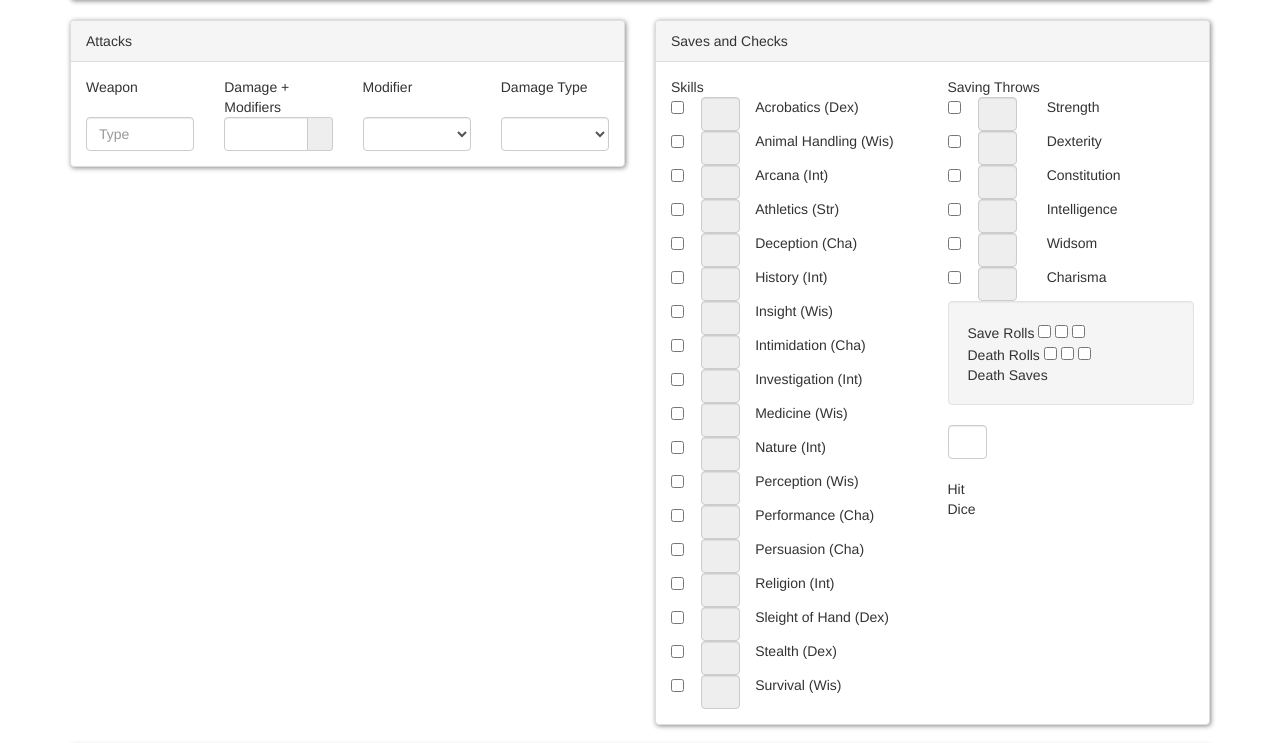
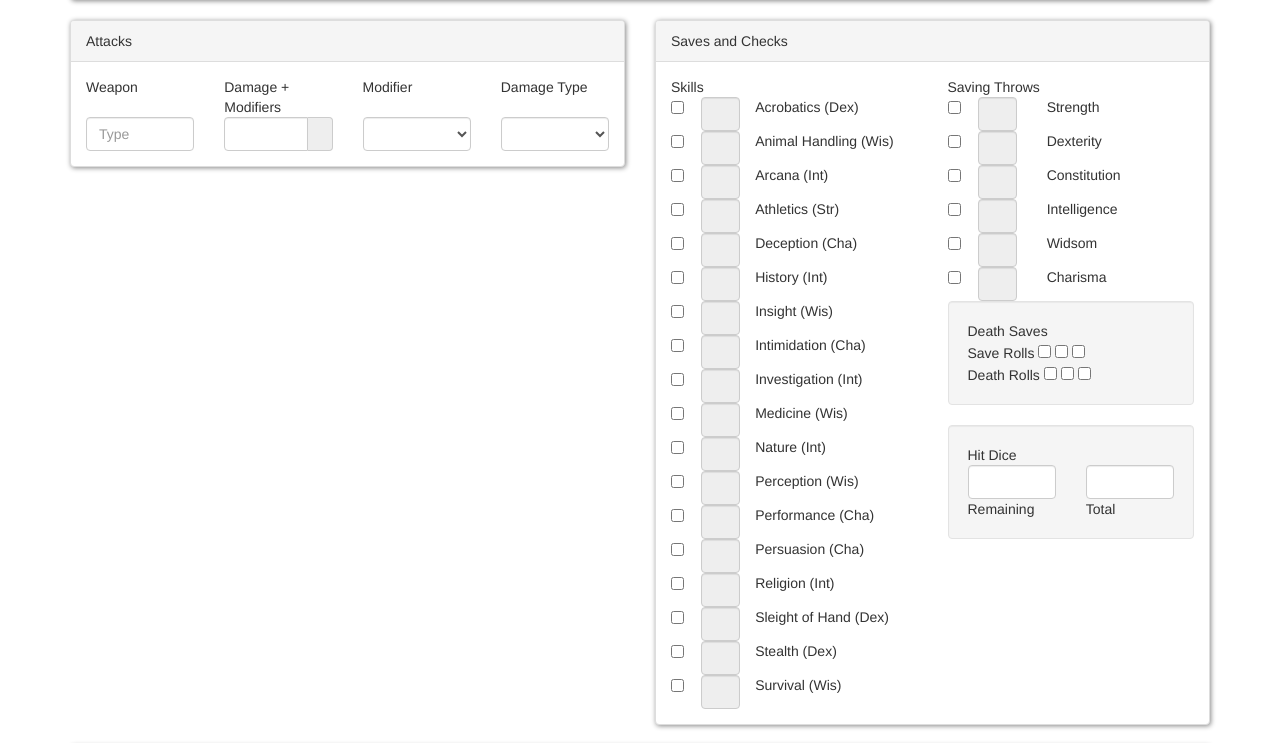
Before and after one commit to tcnelson/dnd, a plain HTML site: page index.html in a window 1280 px wide. Shown: the part 560-1303 px from the top of the page. Drawn offline with Linux system fonts and the light colour scheme.

Commit message:
tweaked death saves and hit dice

```diff
--- a/index.html
+++ b/index.html
@@ -493,6 +493,7 @@
 									<div class="well">
 										<div class="row">
 											<div class="col-md-12">
+												Death Saves<br>
 												Save Rolls
 												<input type="checkbox" name="" value="">
 												<input type="checkbox" name="" value="">
@@ -507,14 +508,29 @@
 												<input type="checkbox" name="" value="">
 											</div>
 										</div>
-										Death Saves
 									</div>
 								</div>
 							</div>
 							<div class="row">
-								<div class="col-md-3">
-									<input class="form-control" type="text"><br>
-									Hit Dice
+								<div class="col-md-12">
+									<div class="well">
+										<div class="row">
+											<div class="col-md-12">
+												Hit Dice
+											</div>
+										</div>
+										<div class="row">
+											<div class="col-md-6">
+												<input class="form-control" type="text">
+												Remaining
+											</div>
+											<div class="col-md-6">
+												<input class="form-control" type="text">
+												Total
+											</div>
+										</div>
+									</div>
+
 								</div>
 							</div>
 						</div>
```
